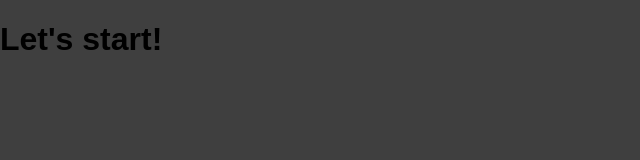
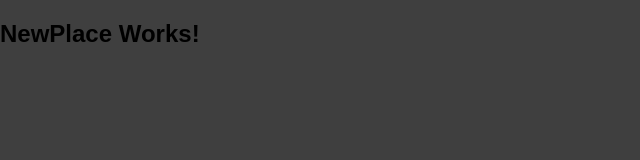
Before and after one commit to shch989/Udemy_MERN, a React (Create React App) app in the folder client/: page /places/new in a window 1280 px wide. Shown: the top 160 px of the page, without its empty margins (0-640 px from the left). Built offline with nearby package versions, Linux system fonts and the light colour scheme.

Commit message:
컴포넌트 & 라우트 & 페이지

```diff
--- a/client/package.json
+++ b/client/package.json
@@ -8,6 +8,7 @@
     "@testing-library/user-event": "^13.5.0",
     "react": "^18.2.0",
     "react-dom": "^18.2.0",
+    "react-router-dom": "5.3.4",
     "react-scripts": "5.0.1",
     "web-vitals": "^2.1.4"
   },
--- a/client/src/App.js
+++ b/client/src/App.js
@@ -1,7 +1,28 @@
 import React from 'react'
+import {
+  BrowserRouter as Router,
+  Route,
+  Redirect,
+  Switch,
+} from 'react-router-dom'
+
+import Users from './user/pages/Users'
+import NewPlace from './places/pages/NewPlace'
 
 function App() {
-  return <h1>Let's start!</h1>
+  return (
+    <Router>
+      <Switch>
+        <Route path="/" exact>
+          <Users />
+        </Route>
+        <Route path="/places/new" exact>
+          <NewPlace />
+        </Route>
+        <Redirect to="/" />
+      </Switch>
+    </Router>
+  )
 }
 
 export default App
--- /dev/null
+++ b/client/src/places/pages/NewPlace.js
@@ -0,0 +1,7 @@
+import React from 'react'
+
+function NewPlace() {
+  return <h2>NewPlace Works!</h2>
+}
+
+export default NewPlace
--- /dev/null
+++ b/client/src/user/pages/Users.js
@@ -0,0 +1,7 @@
+import React from 'react'
+
+function Users() {
+  return <h2>Users Works!</h2>
+}
+
+export default Users
```
Also changed, not shown: 1 other file (tests, documents, lock files or other folders).
